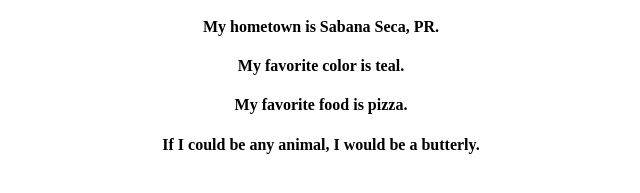
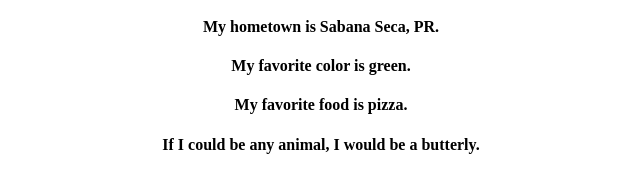
Before and after one commit to mjherr/my-first-repo, a plain HTML site: page index.html in a window 1280 px wide. Shown: the part 173-366 px from the top of the page, 319-959 px from the left. Drawn offline with Linux system fonts and the light colour scheme.

Commit message:
second try again

```diff
--- a/index.html
+++ b/index.html
@@ -12,7 +12,7 @@
                 <hr>
                 <h3>About Me:</h3>
                     <h4>My hometown is Sabana Seca, PR.</h4>
-                    <h4>My favorite color is teal.</h4>
+                    <h4>My favorite color is green.</h4>
                     <h4>My favorite food is pizza.</h4>
                     <h4>If I could be any animal, I would be a butterly.</h4>
             </div>
```
